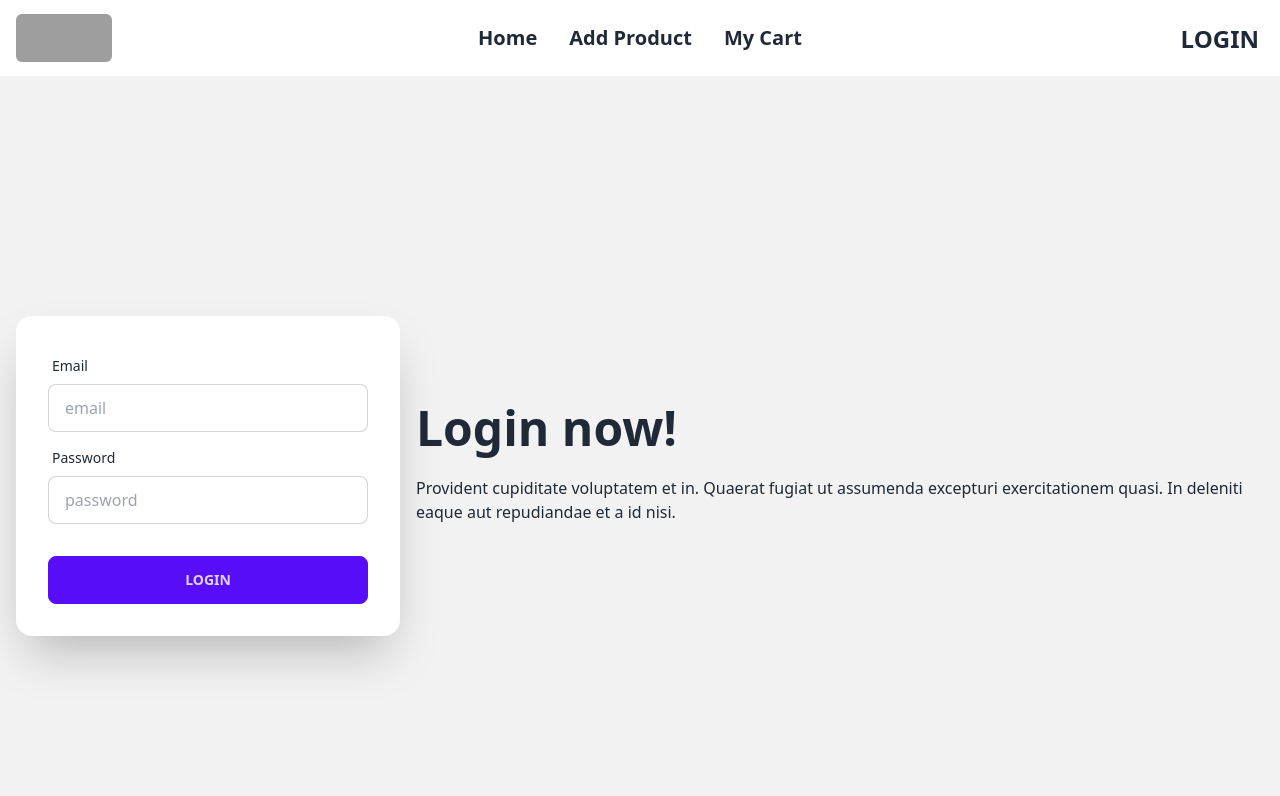
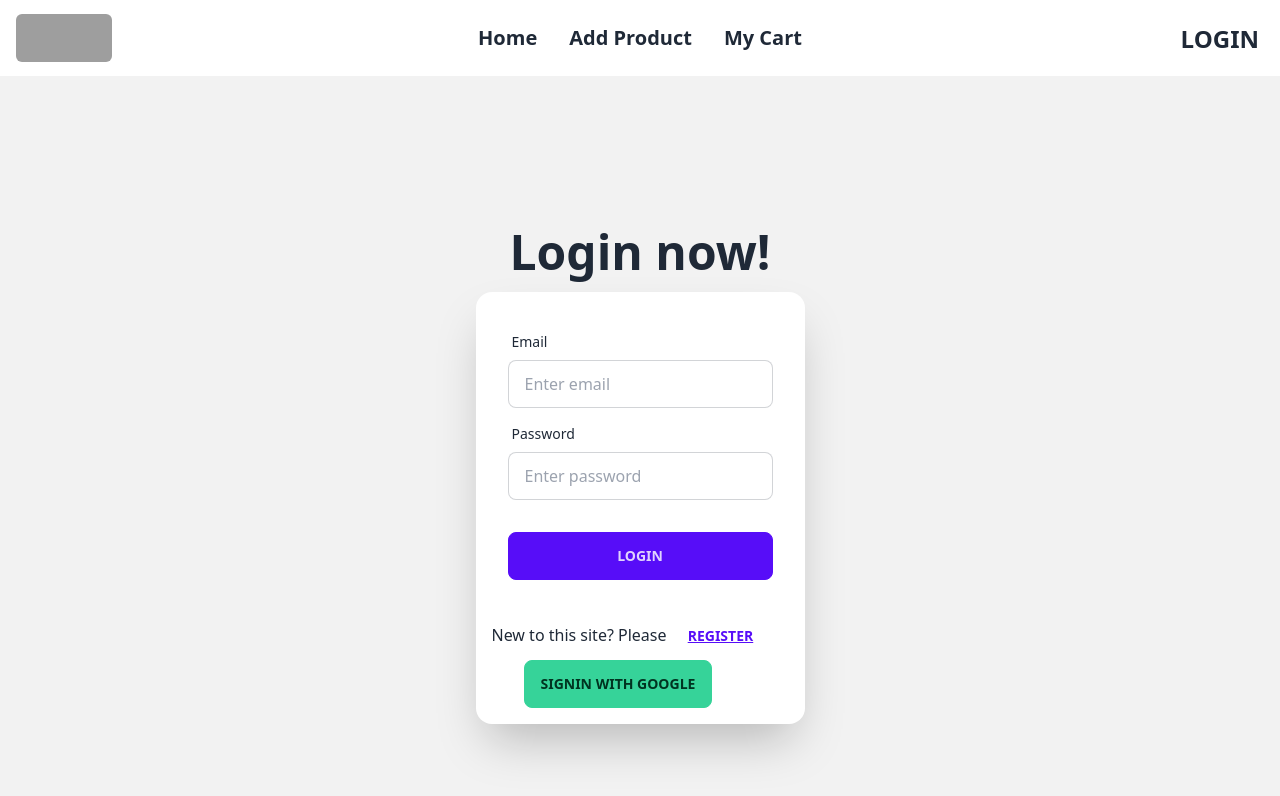
Before and after one commit to bashputi/Brandshop-client, a React (Vite) app: page /login in a window 1280 px wide. Shown: the top 796 px of the page. Built offline with nearby package versions, Linux system fonts and the light colour scheme; no server answers; grey boxes are pictures that could not be loaded.

Commit message:
login added

```diff
--- a/src/Components/Header/Navbar.jsx
+++ b/src/Components/Header/Navbar.jsx
@@ -37,16 +37,16 @@ const Navbar = () => {
                     user ? <>
                           <div>
                             <div className="dropdown">
-                            <label tabIndex={0} className="btn btn-ghost btn-circle">
-                               <svg xmlns="http://www.w3.org/2000/svg" className="h-5 w-5" fill="none" viewBox="0 0 24 24" stroke="currentColor"><path strokeLinecap="round" strokeLinejoin="round" strokeWidth="2" d="M4 6h16M4 12h16M4 18h7" /></svg>
+                            <label tabIndex={0} className="btn btn-ghost lg:hidden">
+                               <svg xmlns="http://www.w3.org/2000/svg" className="h-2 w-2" fill="none" viewBox="0 0 24 24" stroke="currentColor"><path strokeLinecap="round" strokeLinejoin="round" strokeWidth="2" d="M4 6h16M4 12h16M4 18h7" /></svg>
                             </label>
                             <ul tabIndex={0} className="menu menu-sm dropdown-content mt-3 z-[1] bg-base-100 rounded-box w-20">
-                                <span>{user.displayName}</span><span><img className="rounded-full w-8" src={user.photoURL} /></span>
+                                <span>{user.displayName}<img className="rounded-full w-8" src={user.photoURL} /></span>
                                </ul>
                             </div>
                             <div className="navbar-center hidden lg:flex">
                                 <ul className="menu menu-horizontal px-1">
-                                <span className="mr-2 mt-5">{user.displayName}</span> <span> <img className="rounded-full w-14 mb-5 px-2" src={user.photoURL}/></span>
+                                <span className="-mt-2">{user.displayName}</span> <span> <img className="rounded-full w-14 mb-5 px-2" src={user.photoURL}/></span>
                                 </ul>
                             </div>
                             </div>
--- a/src/Components/Login.jsx
+++ b/src/Components/Login.jsx
@@ -1,36 +1,89 @@
+import { useContext, useState } from "react";
+import { Link, useNavigate } from "react-router-dom";
+import { AuthContext } from "../layOut/Pages/AuthProvider";
 
 
 const Login = () => {
+
+    const [logInError, setLogInError] = useState('');
+    const [success, setSuccess] = useState('');
+    const { signIn, googleSignIn } = useContext(AuthContext);
+    const navigate = useNavigate();
+
+    const handleLogin = e => {
+        e.preventDefault();
+        const email = e.target.email.value;
+        const password = e.target.password.value;
+
+        setLogInError('');
+        setSuccess('');
+
+        signIn(email, password)
+        .then(result => {
+            console.log(result.user)
+            setSuccess('User Logged in Successfully.')
+            e.target.reset();
+            navigate('/');
+        })
+        .catch(error => {
+            console.error(error)
+           setLogInError(error.message);
+        })
+    };
+
+    const handleGoogleSignIn = () => {
+
+        googleSignIn()
+        .then(result => {
+            console.log(result.user);
+            setSuccess('User Logged in Successfully');
+            navigate('/');
+        })
+        .catch(error => {
+            setLogInError(error.message);
+        })
+
+    };
     return (
         <div>
             <div className="hero min-h-screen bg-base-200">
-                <div className="hero-content flex-col lg:flex-row-reverse">
-                    <div className="text-center lg:text-left">
+                <div className="hero-content flex-col">
+                    <div className="text-center ">
                     <h1 className="text-5xl font-bold">Login now!</h1>
-                    <p className="py-6">Provident cupiditate voluptatem et in. Quaerat fugiat ut assumenda excepturi exercitationem quasi. In deleniti eaque aut repudiandae et a id nisi.</p>
+
                     </div>
                     <div className="card flex-shrink-0 w-full max-w-sm shadow-2xl bg-base-100">
-                    <form className="card-body">
+                    <form onSubmit={handleLogin} className="card-body">
                         <div className="form-control">
                         <label className="label">
                             <span className="label-text">Email</span>
                         </label>
-                        <input type="email" placeholder="email" className="input input-bordered" required />
+                        <input type="email" name="email" placeholder="Enter email" className="input input-bordered" required />
                         </div>
                         <div className="form-control">
                         <label className="label">
                             <span className="label-text">Password</span>
                         </label>
-                        <input type="password" name="" placeholder="password" className="input input-bordered" required />
+                        <input type="password" name="password" placeholder="Enter password" className="input input-bordered" required />
 
                         </div>
                         <div className="form-control mt-6">
                         <button className="btn btn-primary">Login</button>
                         </div>
                     </form>
+                    {
+                        logInError && <p className="text-red-700">{logInError} </p>
+                    }
+                    {
+                        success && <p className="text-green-600"> {success}</p>
+                    }
+                    <p className="ml-4">New to this site? Please <Link to="/register">
+                        <button className="btn btn-link">Register</button>
+                        </Link></p>
+                        <p className="ml-8"><button onClick={handleGoogleSignIn} className="btn btn-success mb-4 ml-4">Signin with Google</button></p>
                     </div>
                 </div>
-                </div>
+             </div>
         </div>
     );
 };
--- a/src/Components/Register.jsx
+++ b/src/Components/Register.jsx
@@ -13,9 +13,10 @@ const Register = () => {
     const handleRegister = e => {
         e.preventDefault();
         const name = e.target.name.value;
+        const img = e.target.img.value;
         const email = e.target.email.value;
         const password = e.target.password.value;
-        const img = e.target.img.value;
+
 
         if (password.length < 6) {
             setRegisterError('password is less then 6 charecters')
@@ -77,7 +78,7 @@ const Register = () => {
                         <label className="label">
                             <span className="label-text">Image URL</span>
                         </label>
-                        <input type="text" placeholder="Provide a image url" className="input input-bordered" required />
+                        <input type="text" name="img" placeholder="Provide a image url" className="input input-bordered" required />
                         </div>
                         <div className="form-control mt-6">
                         <button className="btn btn-primary">Register</button>
--- a/src/layOut/Pages/AuthProvider.jsx
+++ b/src/layOut/Pages/AuthProvider.jsx
@@ -20,7 +20,7 @@ const AuthProvider = ({ children }) => {
     };
 
     const googleProvider = new GoogleAuthProvider();
-    const googleSingIn = () => {
+    const googleSignIn = () => {
         setLoading(true);
         return signInWithPopup(auth, googleProvider);
     };
@@ -52,7 +52,7 @@ const AuthProvider = ({ children }) => {
         loading,
         signIn,
         signUp,
-        googleSingIn,
+        googleSignIn,
         handleUpdateProfile,
         logOut
     }
```
